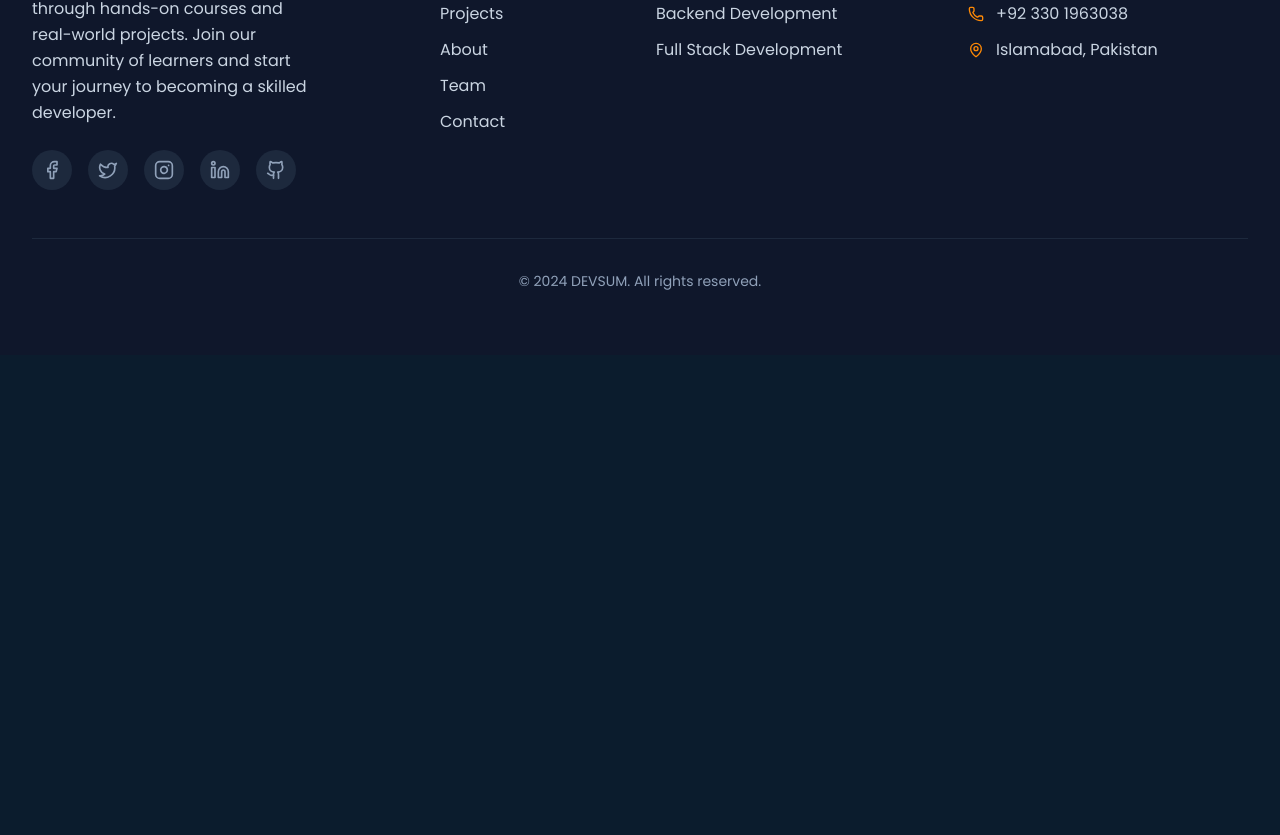
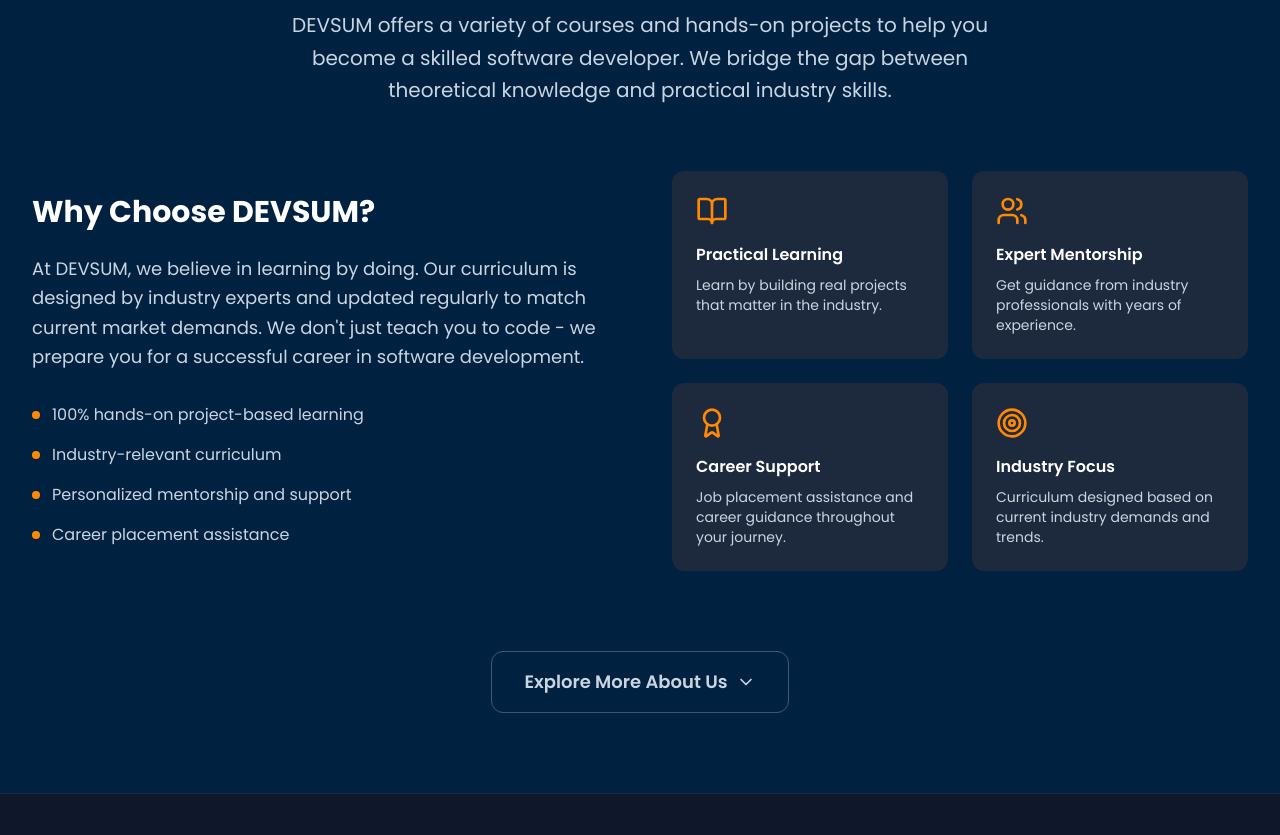
Before and after one commit to attiakhan121/Devsum, a React (Vite) app in the folder devsum/: page / in a window 1280 px wide. Shown: the part 3245-4080 px from the top of the page. Before the commit the page ends 3600 px from the top, so only its background shows below. Built offline with nearby package versions, Linux system fonts and the light colour scheme.

Commit message:
Updated HomePage - Added About Section

```diff
--- a/devsum/src/pages/HomePage.jsx
+++ b/devsum/src/pages/HomePage.jsx
@@ -157,6 +157,73 @@ const HomePage = () => {
         </div>
       </section>
 
+      {/* About Section */}
+      <section id="about" className="py-20 bg-[#002140]">
+        <div className="max-w-7xl mx-auto px-4 sm:px-6 lg:px-8">
+          <div className="text-center mb-16">
+            <h2 className="text-4xl md:text-5xl font-bold text-white mb-6">
+              About <span className="text-orange-400">DEVSUM</span>
+            </h2>
+            <p className="text-xl text-slate-300 max-w-3xl mx-auto leading-relaxed">
+              DEVSUM offers a variety of courses and hands-on projects to help you become a skilled software developer.
+              We bridge the gap between theoretical knowledge and practical industry skills.
+            </p>
+          </div>
+
+          <div className="grid grid-cols-1 lg:grid-cols-2 gap-16 items-center mb-20">
+            <div>
+              <h3 className="text-3xl font-bold text-white mb-6">
+                Why Choose DEVSUM?
+              </h3>
+              <p className="text-slate-300 text-lg leading-relaxed mb-8">
+                At DEVSUM, we believe in learning by doing. Our curriculum is designed by industry experts
+                and updated regularly to match current market demands. We don't just teach you to code -
+                we prepare you for a successful career in software development.
+              </p>
+              <div className="space-y-4">
+                <div className="flex items-center gap-3">
+                  <div className="w-2 h-2 bg-orange-400 rounded-full"></div>
+                  <span className="text-slate-300">100% hands-on project-based learning</span>
+                </div>
+                <div className="flex items-center gap-3">
+                  <div className="w-2 h-2 bg-orange-400 rounded-full"></div>
+                  <span className="text-slate-300">Industry-relevant curriculum</span>
+                </div>
+                <div className="flex items-center gap-3">
+                  <div className="w-2 h-2 bg-orange-400 rounded-full"></div>
+                  <span className="text-slate-300">Personalized mentorship and support</span>
+                </div>
+                <div className="flex items-center gap-3">
+                  <div className="w-2 h-2 bg-orange-400 rounded-full"></div>
+                  <span className="text-slate-300">Career placement assistance</span>
+                </div>
+              </div>
+            </div>
+
+            <div className="grid grid-cols-2 gap-6">
+              {aboutFeatures.map((feature, index) => (
+                <Card
+                  key={index}
+                  type="about-feature"
+                  data={feature}
+                />
+              ))}
+            </div>
+          </div>
+
+          <div className="text-center mt-12">
+            <button
+              onClick={() => scrollToSection('about')}
+              className="group px-8 py-4 border border-slate-600 text-slate-300 rounded-xl hover:bg-slate-700 hover:border-slate-500 hover:text-white transition-all duration-300 flex items-center justify-center gap-2 text-lg font-semibold mx-auto transform hover:scale-105"
+            >
+              Explore More About Us
+              <ChevronDown className="group-hover:translate-y-1 transition-transform" size={20} />
+            </button>
+          </div>
+        </div>
+      </section>
+
+
 
     </>
   );
```
